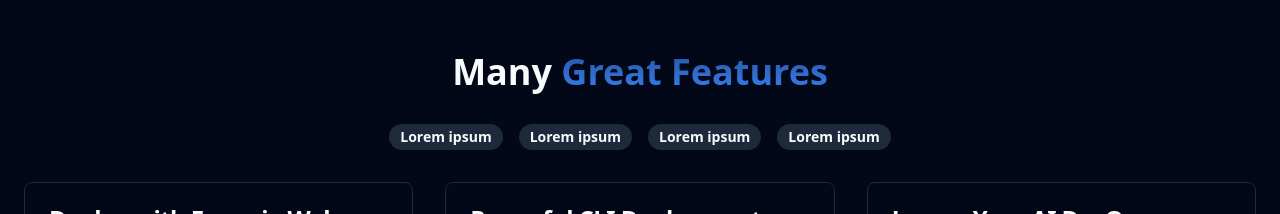
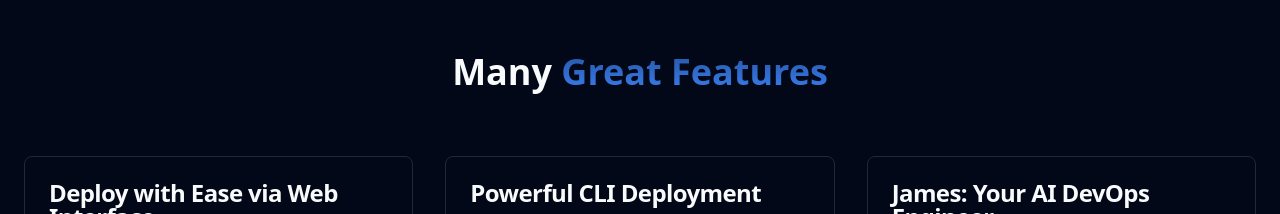
Before and after one commit to Manas-Nanivadekar/smart-devops-assistant, a React (Vite) app in the folder frontend/: page / in a window 1280 px wide. Shown: the part 2140-2354 px from the top of the page. Built offline with nearby package versions, Linux system fonts and the light colour scheme.

Commit message:
made changes

```diff
--- a/frontend/src/components/Features.tsx
+++ b/frontend/src/components/Features.tsx
@@ -47,10 +47,7 @@ const featureList: string[] = [
 
 export const Features = () => {
   return (
-    <section
-      id="features"
-      className="container py-24 sm:py-32 space-y-8"
-    >
+    <section id="features" className="container py-24 sm:py-32 space-y-8">
       <h2 className="text-3xl lg:text-4xl font-bold md:text-center">
         Many{" "}
         <span className="bg-gradient-to-b from-primary/60 to-primary text-transparent bg-clip-text">
@@ -59,7 +56,7 @@ export const Features = () => {
       </h2>
 
       <div className="flex flex-wrap md:justify-center gap-4">
-        {featureList.map((feature: string) => (
+        {/* {featureList.map((feature: string) => (
           <div key={feature}>
             <Badge
               variant="secondary"
@@ -68,7 +65,7 @@ export const Features = () => {
               {feature}
             </Badge>
           </div>
-        ))}
+        ))} */}
       </div>
 
       <div className="grid md:grid-cols-2 lg:grid-cols-3 gap-8">
```
